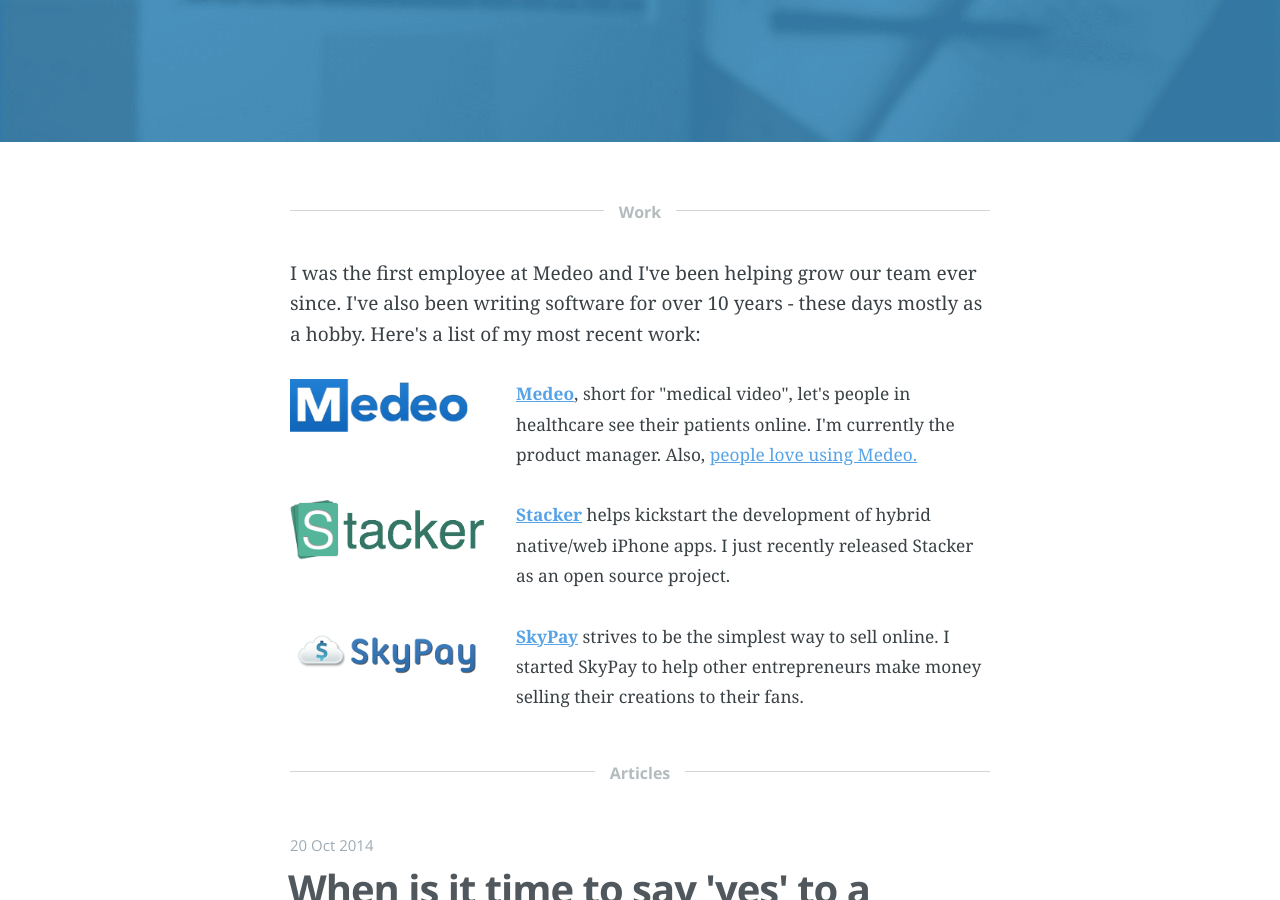
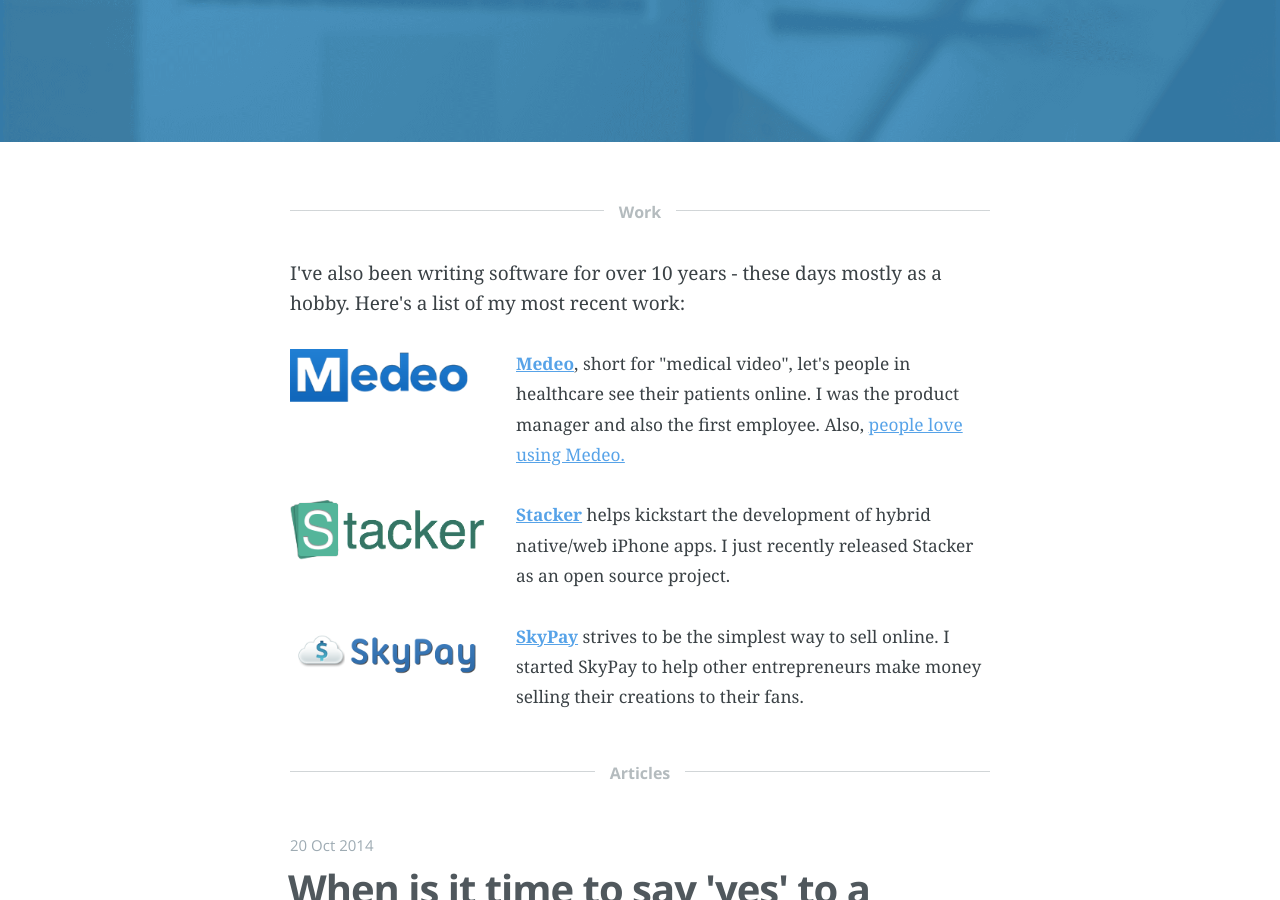
Before and after one commit to lokimeyburg/lokimeyburg.github.io, a Jekyll site: the page built from index.html, in a window 1280 px wide and 900 px high, scrolled down 398 px. Built offline with Jekyll 4.4.1, drawn with Linux system fonts in a browser that asks for light colours; Markdown is read by kramdown in place of the engine named in the settings; the list of posts is cut into pages by our own code.

Commit message:
new copy

```diff
--- a/index.html
+++ b/index.html
@@ -27,7 +27,7 @@
 <main class="content" role="main">
   <article class="homepage-blurb">
     <h4 class="seperator-heading" style="margin-bottom: 30px;"><span>Work</span></h4>
-    I was the first employee at Medeo and I've been helping grow our team ever since. I've also been writing software for over 10 years - these days mostly as a hobby. Here's a list of my most recent work:
+    I've also been writing software for over 10 years - these days mostly as a hobby. Here's a list of my most recent work:
 
     <div class="portfolio-row">
       <div class="portfolio-image">
@@ -35,7 +35,7 @@
       </div>
 
       <div class="portfolio-content">
-        <strong><a href='https://medeo.ca/index.html' target="_blank">Medeo</a></strong>, short for "medical video", let's people in healthcare see their patients online. I'm currently the product manager. Also, <a href='http://blog.medeo.ca/dont-just-take-our-word-for-it/' target="_blank">people love using Medeo.</a>
+        <strong><a href='https://medeo.ca/index.html' target="_blank">Medeo</a></strong>, short for "medical video", let's people in healthcare see their patients online. I was the product manager and also the first employee. Also, <a href='http://blog.medeo.ca/dont-just-take-our-word-for-it/' target="_blank">people love using Medeo.</a>
       </div>
     </div>
 
```
